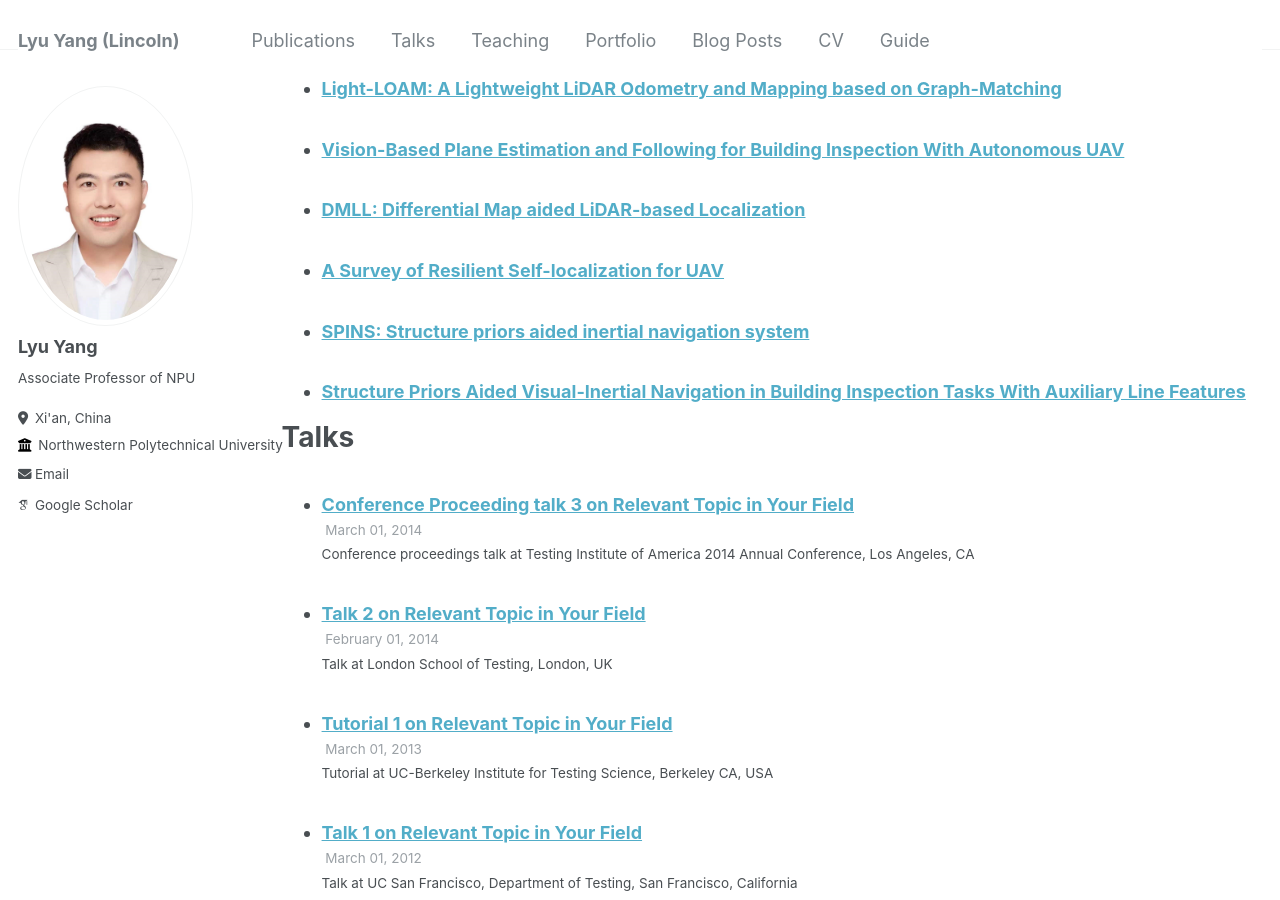
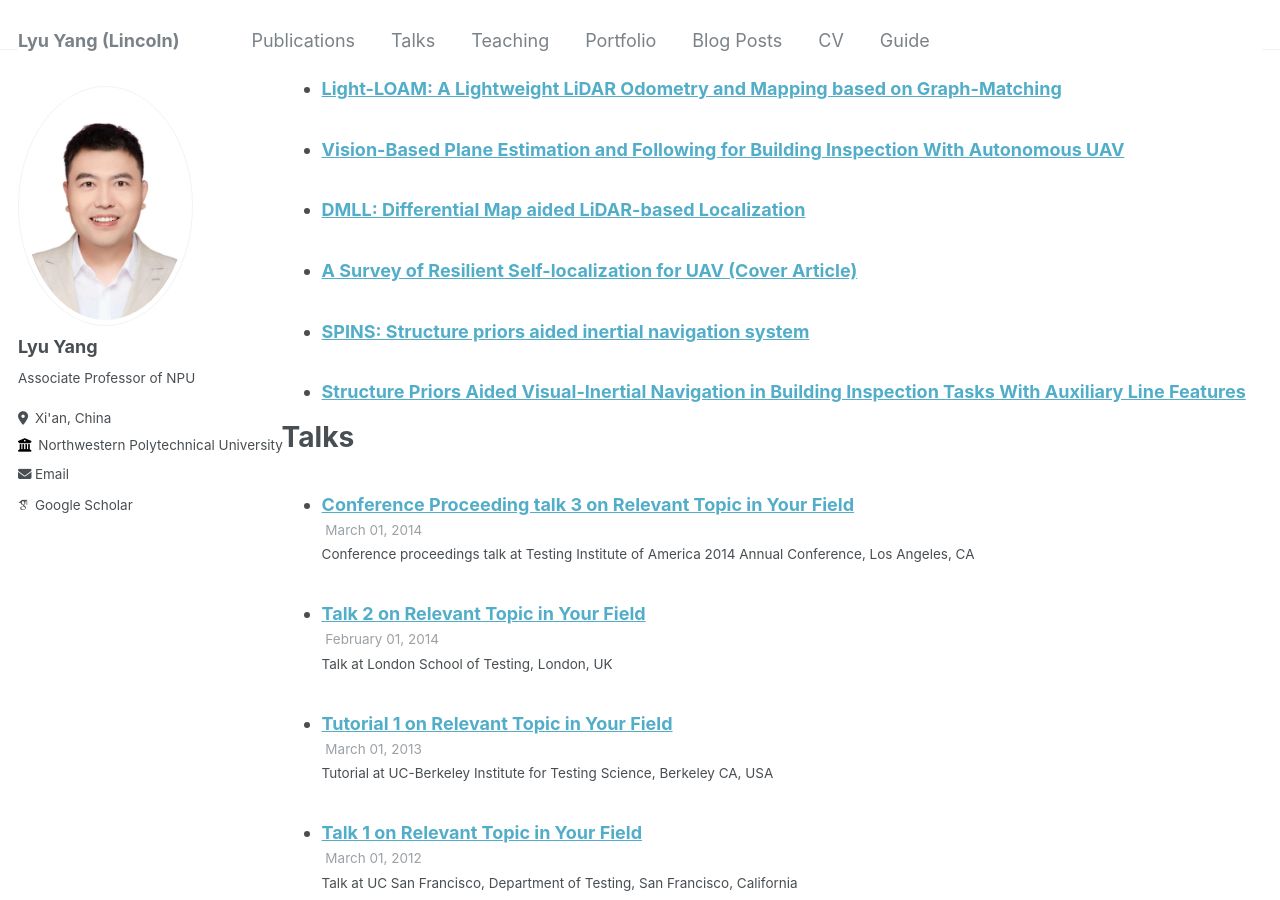
Before and after one commit to lincoln1587/lincoln1587.github.io, a Jekyll site: the page built from _pages/cv.md, in a window 1280 px wide and 900 px high, scrolled down 980 px. Built offline with Jekyll 4.4.1, drawn with Linux system fonts in a browser that asks for light colours; some web fonts are replaced.

Commit message:
update paper

```diff
--- a/_publications/2023-07-30-resilient.md
+++ b/_publications/2023-07-30-resilient.md
@@ -1,5 +1,5 @@
 ---
-title: "A Survey of Resilient Self-localization for UAV "
+title: "A Survey of Resilient Self-localization for UAV (Cover Article)"
 collection: publications
 permalink: /publication/resilient
 excerpt: ' This paper focuses on resilient self-localization technology for UAVs, starting from the three core elements of perception, estimation and control in the self-localization system loop, emphasizing resilience indicators such as continuity, reliability, and adaptability. The paper reviews and evaluates domestic and foreign research work from the perspectives of redundant information fusion, robust pose estimation and resourceful treatments. The limitations of current UAV self-localization technology under resilience indicators are highlighted, and the technical difficulties of method integration under limited onboard resources are pointed out. Finally, development trends concerning UAV resilient self-localization technology are prospected.'
@@ -7,11 +7,11 @@ date: 2023-7-30
 venue: 'Acta Aeronautica et Astronautica Sinica (航空学报中文版)'
 paperurl: 'https://hkxb.buaa.edu.cn/CN/10.7527/S1000-6893.2023.28839'
 # citation: 'Your Name, You. (2010). &quot;Paper Title Number 2.&quot; <i>Journal 1</i>. 1(2).'
-teaser: '/images/resilient.gif'
+teaser: '/images/resilient.jpg'
 authors: 'Zhao C. Liu A., **Lyu Yang\***'
 break: 'yes'
 ---
 At present, research on self-localization technology for unmanned aerial vehicles (UAVs) is primarily focused on meeting the localization requirements for simple tasks in sparse and friendly environments, employing specific hardware configurations. However, these technologies lack continuity, high reliability, and strong adaptability in large-scale, complex, and dense environments or for long-term and challenging missions, which limits the wide-range and large-scale application of UAVs. This paper focuses on resilient self-localization technology for UAVs, starting from the three core elements of perception, estimation and control in the self-localization system loop, emphasizing resilience indicators such as continuity, reliability, and adaptability. The paper reviews and evaluates domestic and foreign research work from the perspectives of redundant information fusion, robust pose estimation and resourceful treatments. The limitations of current UAV self-localization technology under resilience indicators are highlighted, and the technical difficulties of method integration under limited onboard resources are pointed out. Finally, development trends concerning UAV resilient self-localization technology are prospected.
 \[[Paper](https://hkxb.buaa.edu.cn/CN/10.7527/S1000-6893.2023.28839)\]
 
-<img style="float: center;" src="/images/vinsL.gif">
+<img style="float: center;" src="/images/resilient.jpg">
```
Also changed, not shown: images/resilient.jpg (added).
